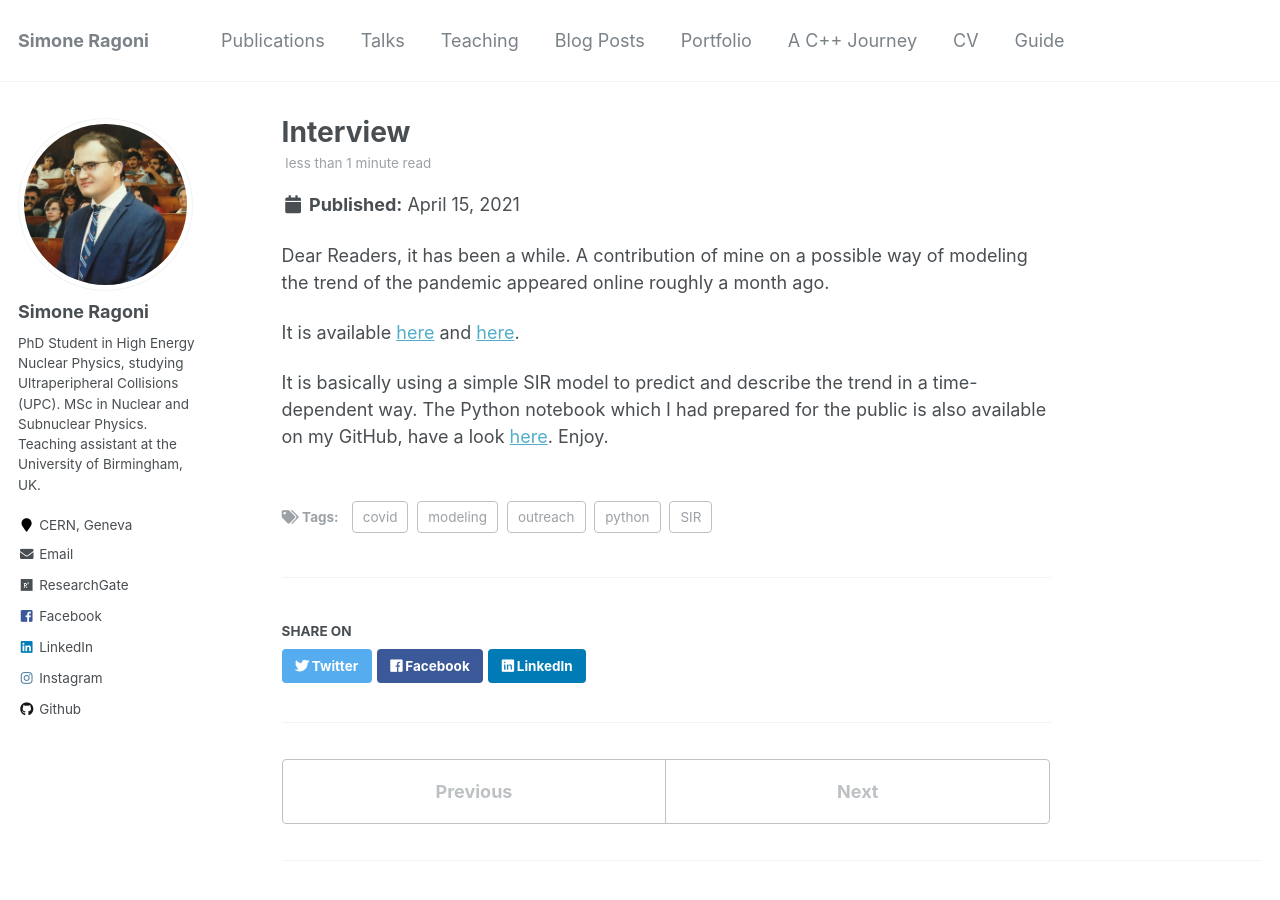
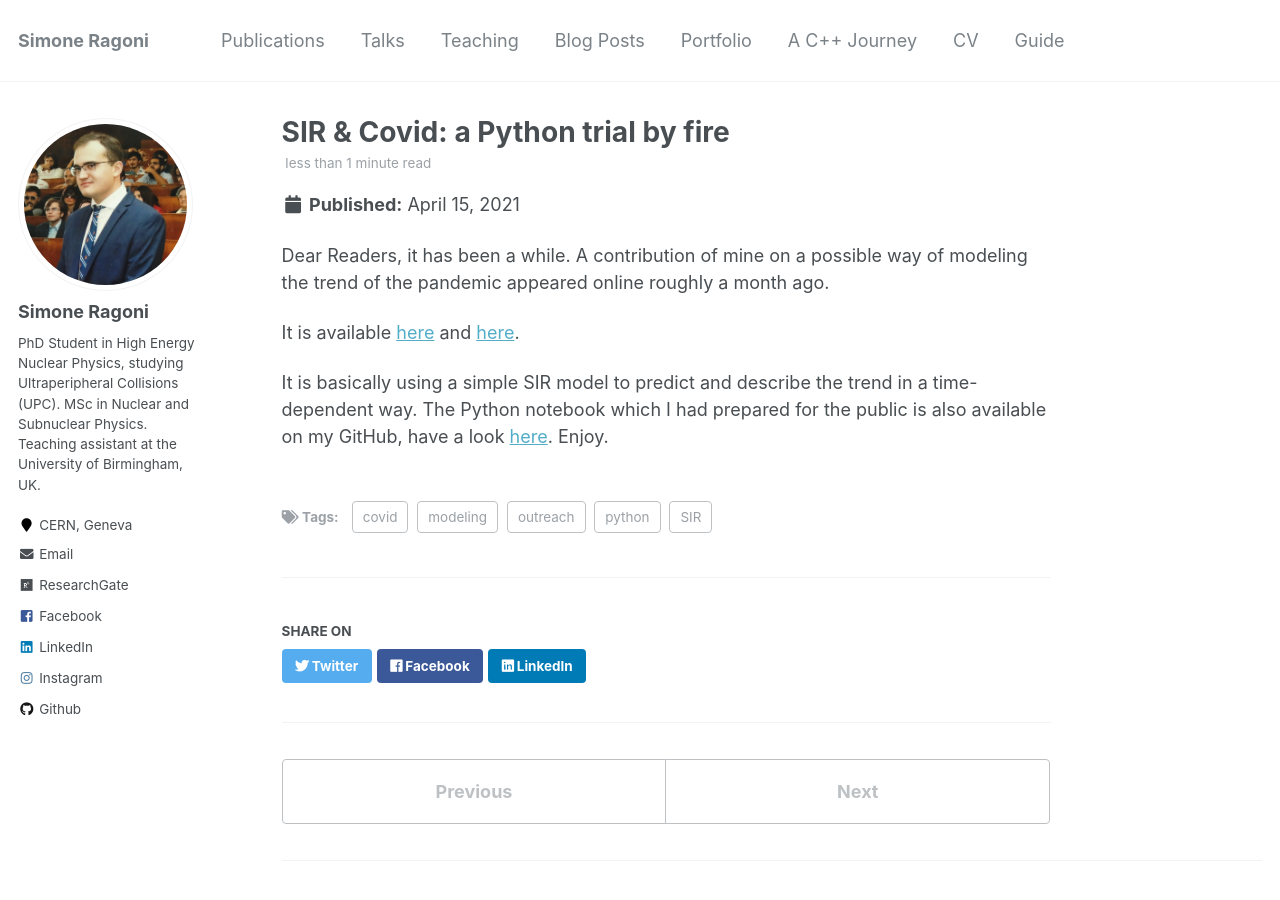
Before and after one commit to mdarabiamin/siragoni.github.io, a Jekyll site: the page built from _posts/2021-04-15-SirPython.md, in a window 1280 px wide and 900 px high. Built offline with Jekyll 4.4.1, drawn with Linux system fonts in a browser that asks for light colours.

Commit message:
Talk + SIR.

```diff
--- a/_posts/2021-04-15-SirPython.md
+++ b/_posts/2021-04-15-SirPython.md
@@ -1,5 +1,5 @@
 ---
-title: 'Interview'
+title: 'SIR & Covid: a Python trial by fire'
 date: 2021-04-15
 permalink: /posts/2021/04/sirpython/
 tags:
```
